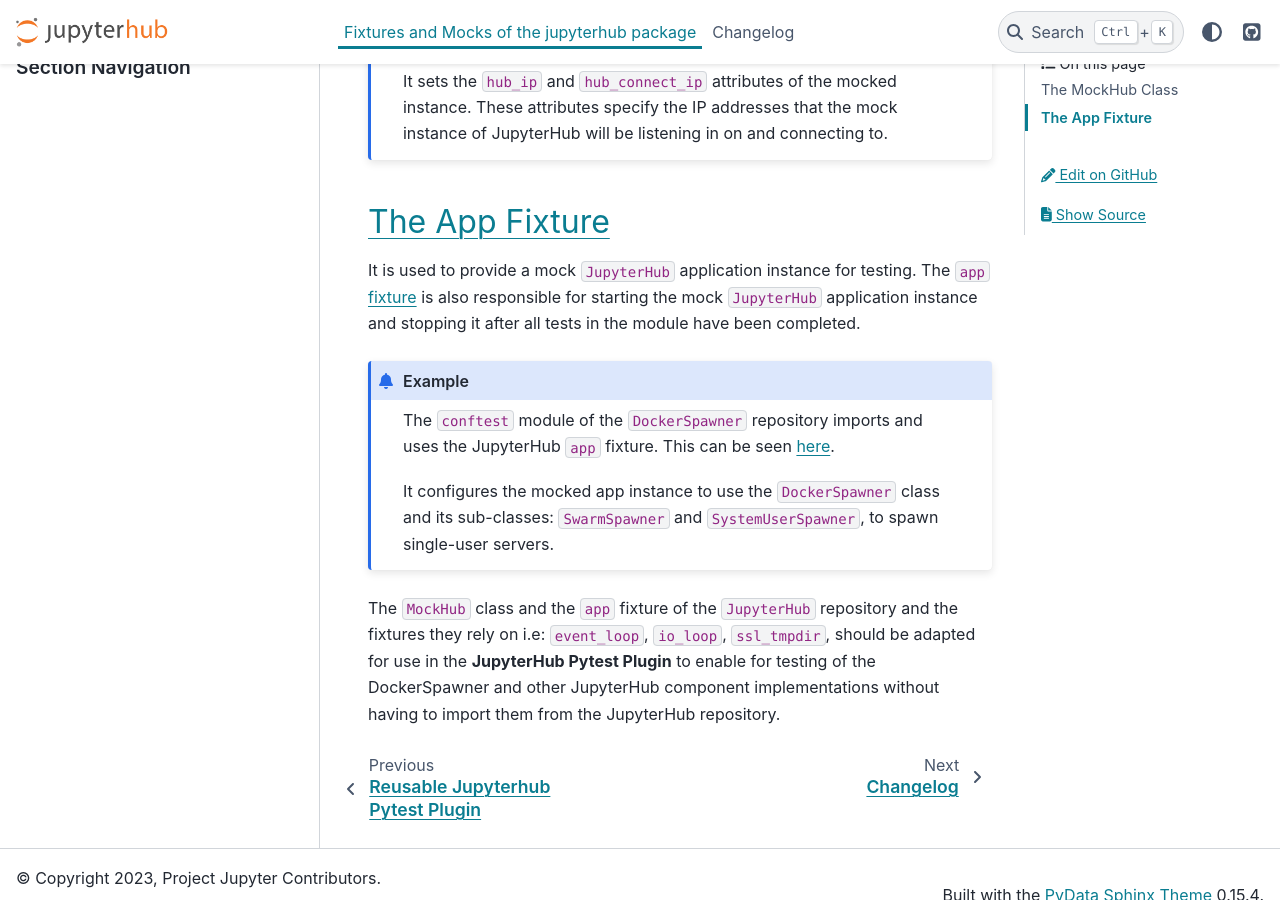
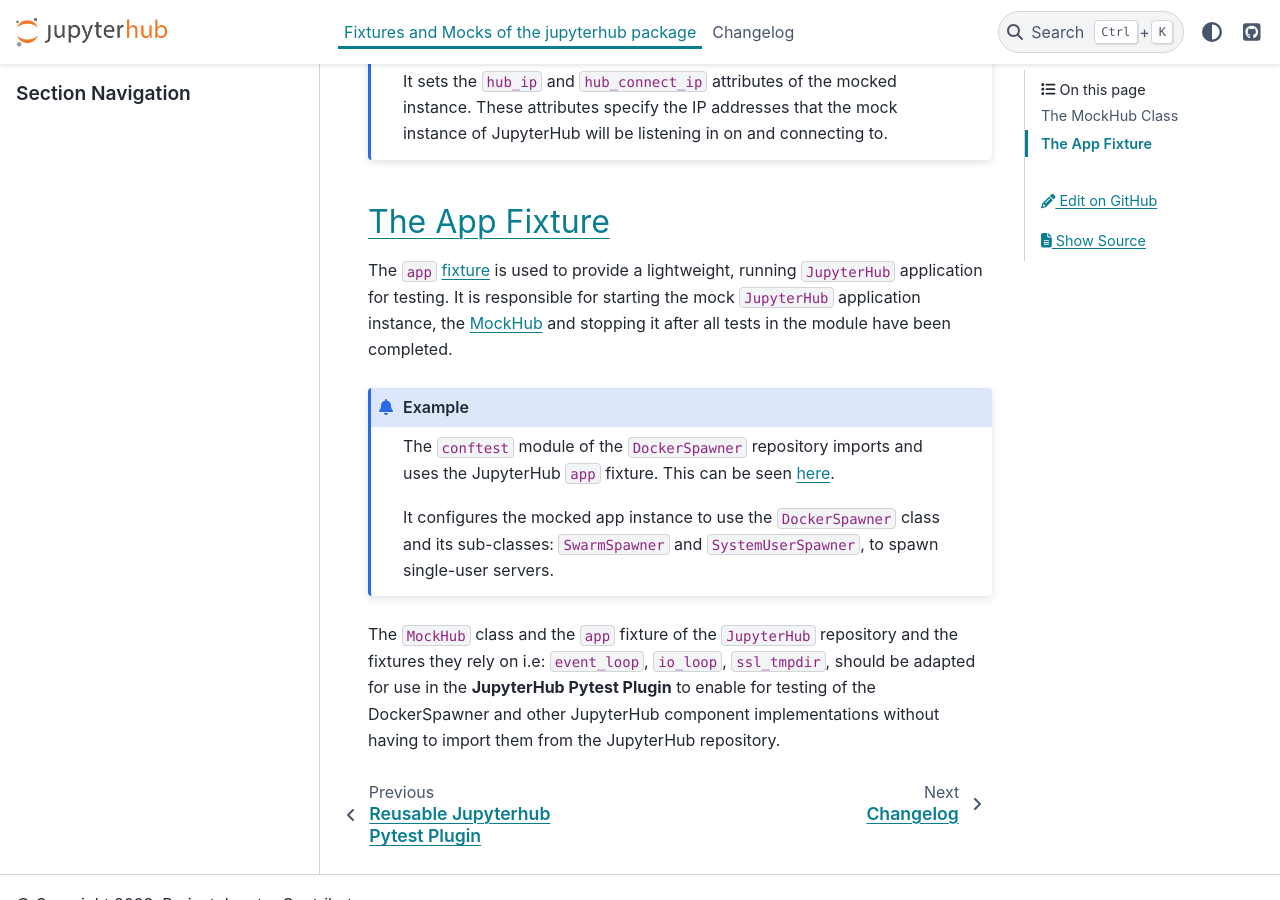
Before and after one commit to jupyterhub/pytest-jupyterhub, a Sphinx documentation site: the page built from docs/source/fixtures.md, in a window 1280 px wide and 900 px high, scrolled down 516 px. Built offline with Sphinx 7.4.7 and the PyData theme 0.15.4, drawn with Linux system fonts in a browser that asks for light colours.

Commit message:
add cross-reference and fixture link

````diff
--- a/docs/source/fixtures.md
+++ b/docs/source/fixtures.md
@@ -10,8 +10,9 @@
 These attributes specify the IP addresses that the mock instance of JupyterHub will be listening in on and connecting to.
 ```
 
+(jupyterhub-app-fixture)=
 ## [The App Fixture](https://github.com/jupyterhub/jupyterhub/blob/e4f72c9eeb4cd308ff5cbcf21142b2cb0a0345e4/jupyterhub/tests/conftest.py#L61)
-It is used to provide a mock `JupyterHub` application instance for testing. The `app` [fixture](https://docs.pytest.org/en/latest/explanation/fixtures.html) is also responsible for starting the mock `JupyterHub` application instance and stopping it after all tests in the module have been completed.
+The `app` [fixture](https://docs.pytest.org/en/latest/explanation/fixtures.html) is used to provide a lightweight, running `JupyterHub` application for testing. It is responsible for starting the mock `JupyterHub` application instance, the [MockHub](jupyterhub-mockhub) and stopping it after all tests in the module have been completed.
 ```{admonition} Example
 The `conftest` module of the `DockerSpawner` repository imports and uses the JupyterHub `app` fixture. This can be seen [here](https://github.com/jupyterhub/dockerspawner/blob/8503af69161a3a543cc613f93ce7951ad30a1912/tests/conftest.py#L60).
 
````
